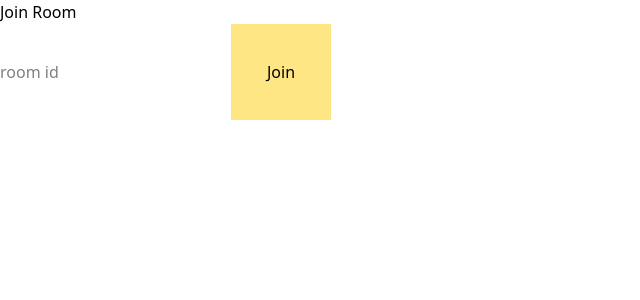
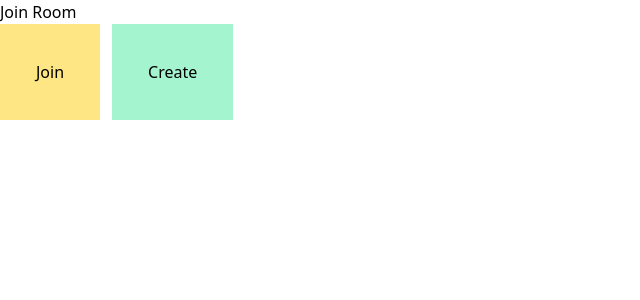
Before and after one commit to DaniilAndreyev/bridge, a Next.js app: page / in a window 1280 px wide. Shown: the top 300 px of the page, without its empty margins (0-640 px from the left). Built offline with nearby package versions, Linux system fonts and the light colour scheme.

Commit message:
feat: Modify the buttons on the main page

```diff
--- a/app/page.tsx
+++ b/app/page.tsx
@@ -1,25 +1,34 @@
 "use client"
 
 import { useRouter } from "next/navigation"
-import { useState } from "react"
 
 export default function Home() {
   const router = useRouter()
-  const [room, setRoom] = useState("")
+
+  function handleCreate() {
+    const roomId = crypto.randomUUID()
+    router.push(`/room/${roomId}?create=1`)
+  }
+
+  function handleJoin() {
+    const roomId = window.prompt("Enter room id")?.trim()
+    if (!roomId) return
+    router.push(`/room/${roomId}`)
+  }
 
   return (
     <div>
       <h1>Join Room</h1>
 
-      <input
-        value={room}
-        onChange={(e) => setRoom(e.target.value)}
-        placeholder="room id"
-      />
+      <div style={{ display: "flex", gap: 12 }}>
+        <button className="p-9 bg-amber-200" onClick={handleJoin}>
+          Join
+        </button>
 
-      <button className="p-9 bg-amber-200" onClick={() => router.push(`/room/${room}`)}>
-        Join
-      </button>
+        <button className="p-9 bg-emerald-200" onClick={handleCreate}>
+          Create
+        </button>
+      </div>
     </div>
   )
 }
```
